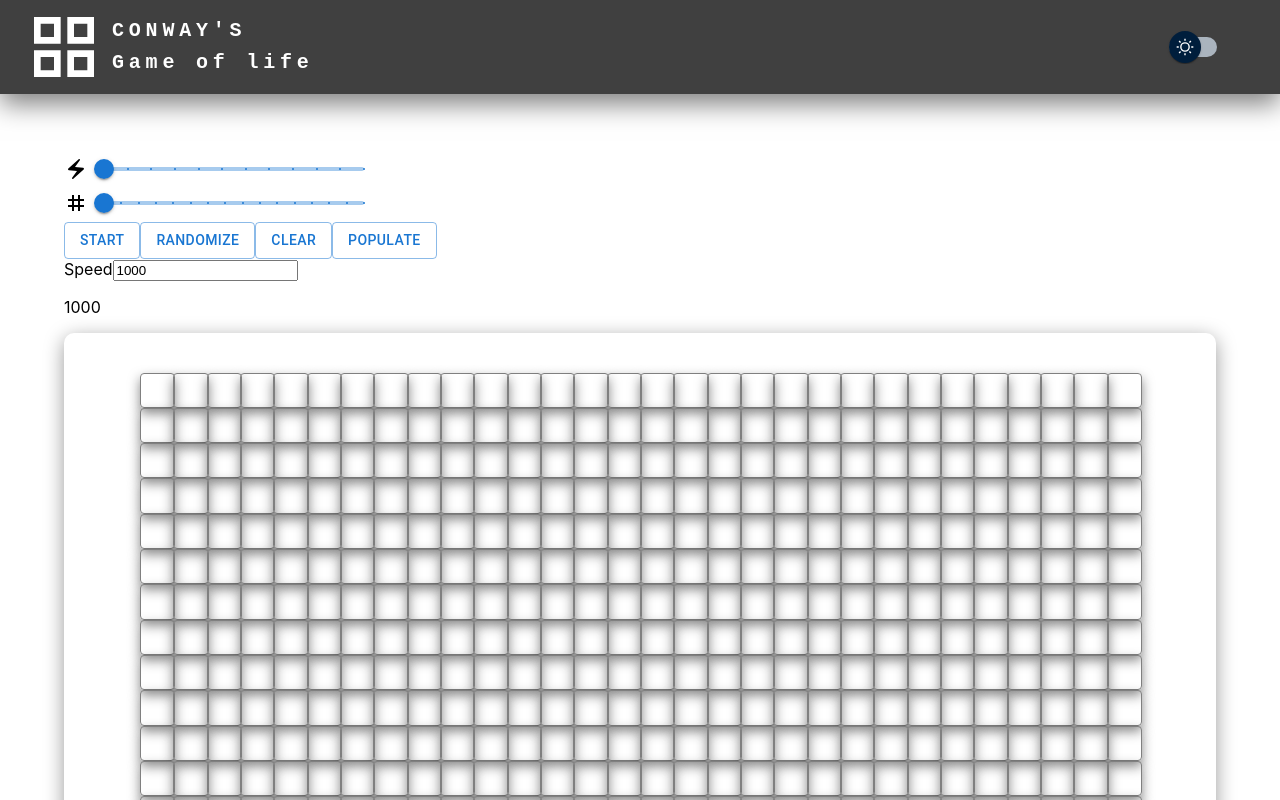
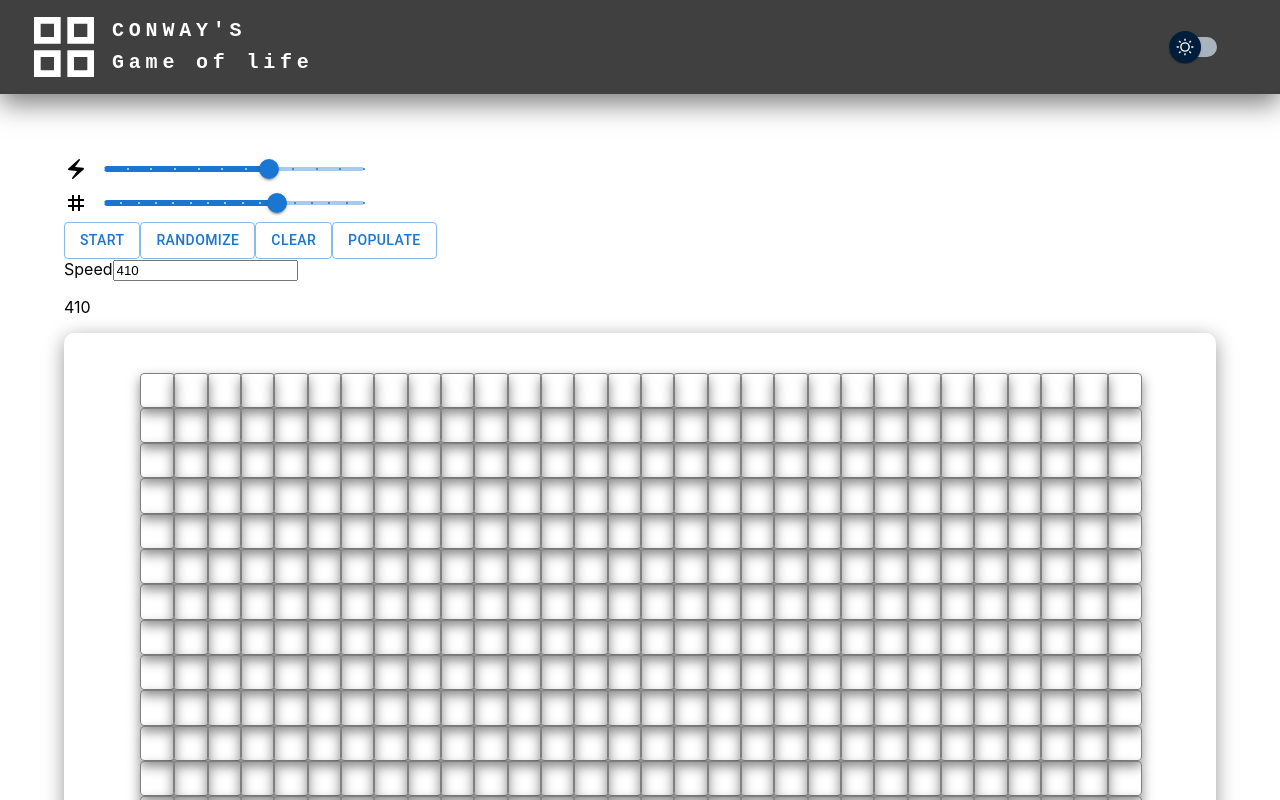
Before and after one commit to Yaduk035/Conway_game-of-life, a React (Create React App) app: page / in a window 1280 px wide. Shown: the top 800 px of the page. Built offline with nearby package versions, Linux system fonts and the light colour scheme.

Commit message:
made small changes to speed values

```diff
--- a/src/App.js
+++ b/src/App.js
@@ -20,13 +20,13 @@ const defaultColWidth = 30;
 function App() {
   const [colwidth, setColwidth] = useState(30);
 
-  const RowLength = colwidth;
+  const RowLength = colwidth - colwidth / 2;
   const ColLength = colwidth;
   const resolution = 1000;
   const cellSize = resolution / ColLength;
   const [running, setRunning] = useState(false);
   const runSpeed = 1000;
-  const [speed, setSpeed] = useState(1000);
+  const [speed, setSpeed] = useState(410);
 
   // console.log(running);
 
--- a/src/components/CellWidthSlider.jsx
+++ b/src/components/CellWidthSlider.jsx
@@ -22,6 +22,7 @@ export default function DiscreteSlider({ cellWidth, running }) {
           <Slider
             disabled={running}
             aria-label="Temperature"
+            defaultValue={30}
             getAriaValueText={valuetext}
             valueLabelDisplay="auto"
             step={1}
--- a/src/components/Header.jsx
+++ b/src/components/Header.jsx
@@ -55,7 +55,6 @@ function ResponsiveAppBar() {
             variant="h6"
             noWrap
             component="a"
-            href="#app-bar-with-responsive-menu"
             sx={{
               mr: 2,
               display: { xs: "none", md: "flex" },
@@ -112,7 +111,6 @@ function ResponsiveAppBar() {
             variant="h5"
             noWrap
             component="a"
-            href="#app-bar-with-responsive-menu"
             sx={{
               mr: 2,
               display: { xs: "flex", md: "none" },
--- a/src/components/SpeedSlider.jsx
+++ b/src/components/SpeedSlider.jsx
@@ -1,7 +1,7 @@
 import * as React from "react";
 import Box from "@mui/material/Box";
 import Slider from "@mui/material/Slider";
-import { Grid, Typography } from "@mui/material";
+import { Grid } from "@mui/material";
 import { ElectricBolt } from "@mui/icons-material";
 
 function valuetext(value) {
@@ -21,7 +21,7 @@ export default function DiscreteSlider({ speedControl, speed }) {
         <Grid item xs>
           <Slider
             aria-label="Temperature"
-            defaultValue={30}
+            defaultValue={160}
             getAriaValueText={valuetext}
             valueLabelDisplay="auto"
             step={10}
```
